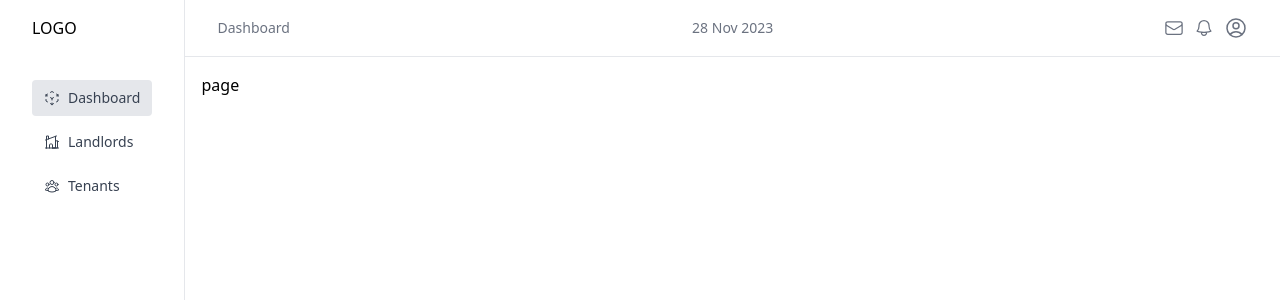
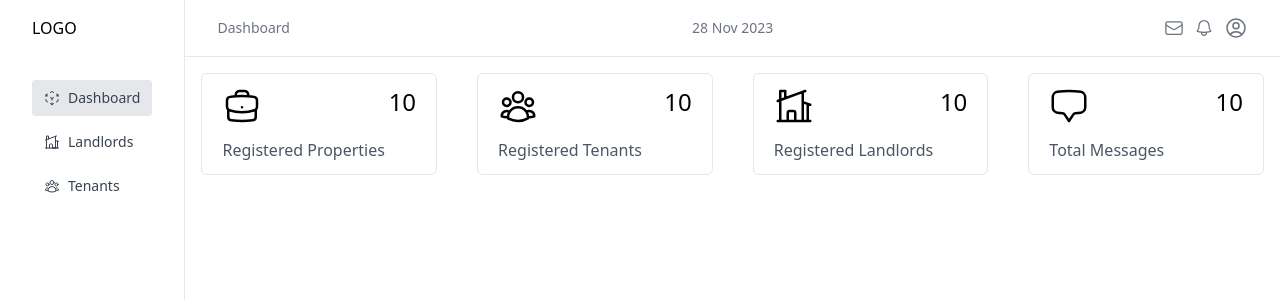
Before and after one commit to NiiAmui/realestategh, a Next.js app: page /admin in a window 1280 px wide. Shown: the top 300 px of the page. Built offline with nearby package versions, Linux system fonts and the light colour scheme.

Commit message:
minor additions

```diff
--- a/app/admin/page.js
+++ b/app/admin/page.js
@@ -1,12 +1,64 @@
-'use client'
+"use client";
 
+import {
+  ChatBubbleBottomCenterIcon,
+  HomeModernIcon,
+  UserGroupIcon,
+  BriefcaseIcon,
+} from "@heroicons/react/24/outline";
 
-import React from 'react'
+import React from "react";
 
 const page = () => {
   return (
-    <div className='p-4'>page</div>
-  )
-}
+    <div className="p-4 grid grid-cols-4 gap-10">
+      {/* registered Properties */}
+      <div className="border grid grid-cols-2 rounded-md px-5 py-3">
+        {/* logo */}
+        <BriefcaseIcon className="w-10" />
+        {/* value */}
+        <div className="text-2xl font-medium text-right">10</div>
 
-export default page
+        {/* title */}
+        <p className="col-span-2 mt-3 font-medium text-gray-600">
+          Registered Properties
+        </p>
+      </div>
+      {/* registered Tenants */}
+      <div className="border grid grid-cols-2 rounded-md px-5 py-3">
+        {/* logo */}
+        <UserGroupIcon className="w-10" />
+        {/* value */}
+        <div className="text-2xl font-medium text-right">10</div>
+        {/* title */}
+        <p className="col-span-2 mt-3 font-medium text-gray-600">
+          Registered Tenants
+        </p>
+      </div>
+      {/* registered Landlords */}
+      <div className="border grid grid-cols-2 rounded-md px-5 py-3">
+        {/* logo */}
+        <HomeModernIcon className="w-10" />
+        {/* value */}
+        <div className="text-2xl font-medium text-right">10</div>
+        {/* title */}
+        <p className="col-span-2 mt-3 font-medium text-gray-600">
+          Registered Landlords
+        </p>
+      </div>
+      {/* Total Chats */}
+      <div className="border rounded-md px-5 grid grid-cols-2 py-3">
+        {/* logo */}
+        <ChatBubbleBottomCenterIcon className="w-10" />
+        {/* value */}
+        <div className="text-2xl font-medium text-right">10</div>
+        {/* title */}
+        <p className="col-span-2 mt-3 font-medium text-gray-600">
+          Total Messages
+        </p>
+      </div>
+    </div>
+  );
+};
+
+export default page;
```
